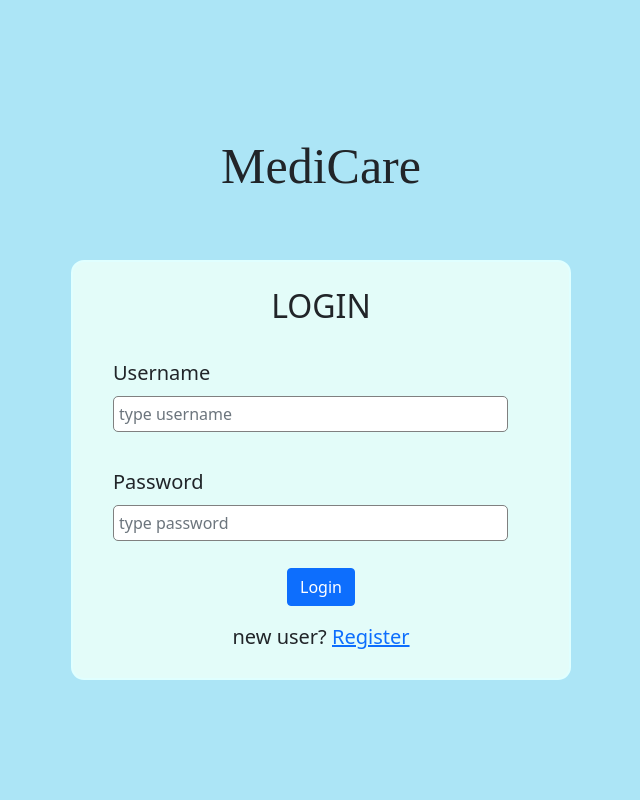
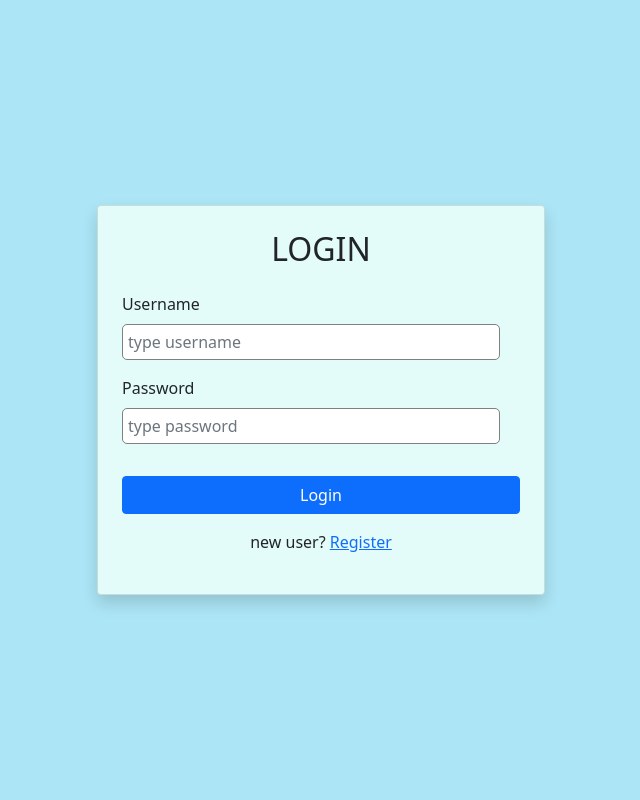
Before and after one commit to noora-mohdd/hospital-management-system, a Python web app: template hospital mgmt sys/templates/login.html in a window 1280 px wide. Shown: the whole page, without its empty margins (319-959 px from the left). Run offline with Jinja, Linux system fonts and the light colour scheme; the template is opened without the code that fills it, so the values that code supplies are empty.

Commit message:
login and registration done

```diff
--- a/hospital mgmt sys/templates/login.html
+++ b/hospital mgmt sys/templates/login.html
@@ -3,47 +3,37 @@
 
 <head>
     <title>Login Page</title>
+    <!--boostrap stylesheet-->
     <link href="https://cdn.jsdelivr.net/npm/bootstrap@5.0.2/dist/css/bootstrap.min.css" rel="stylesheet">
     <link rel="stylesheet" href="/hospital mgmt sys/static/style.css">
-    <style>
-        #form-body form div{
-            margin-bottom: 35px;
-        }
-        #form-body{
-        height: 420px;
-        width: 500px;
-        border: 2px solid lightcyan;
-        border-radius: 13px;
-        position: relative;
-        margin: 0 auto;
-        top: 25vh;
-        background-color: #e3fcf9;
-        }
-    </style>
 </head>
 
-<body>
-    <div id="main">
-        <h1>MediCare</h1>
-        <div id="form-body">
-            <h2>LOGIN</h2>
+<body class="d-flex justify-content-center align-items-center vh-100">
+
+    <!--form body-->
+    <div class="card p-4 shadow" style="background-color: #e3fcf9; width: 28rem;">
+        <h2 class="text-center mb-4">LOGIN</h2>
         <form action="", method="post">
-                <div>
+
+            <!--username field-->
+            <div class="mb-3">
                 <label for="uname", class="form-label">Username</label> <br>
                 <input type="text" class="form-control" id="uname"name="username" placeholder="type username">
             </div>
 
-                <div>
+            <!--password field-->
+            <div class="mb-3">
                 <label for="pass", class="form-label">Password</label> <br>
                 <input type="password" class="form-control" id="pass" name="password" placeholder="type password">
             </div>
-                <div class="text-center" style="margin-top: -8px;">
-                    <input type="submit" class="btn btn-primary" value="Login"> <br>
+
+            <!--submit button-->
+            <div class="text-center">
+                <input type="submit" class="btn btn-primary w-100 mt-3" value="Login"> <br>
                 <p class="mt-3">new user? <a href="/hospital mgmt sys/templates/register.html"> Register</a></p>
+            </div>
 
-                </div>
         </form>
-        </div>
     </div>
 </body>
 </html>
```
Also changed, not shown: hospital mgmt sys/templates/register.html (+19 -29 lines). Lines whose indentation alone changed are shown as unchanged.
